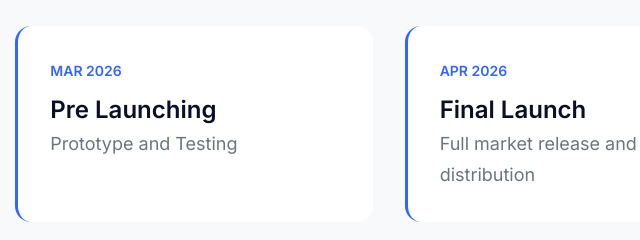
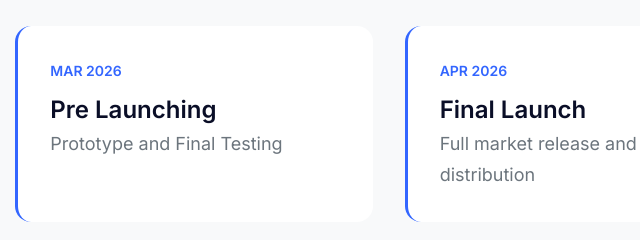
Before and after one commit to RATA0N/The-Final-Project, a plain HTML site: page index.html in a window 1280 px wide. Shown: the part 4440-4680 px from the top of the page, 446-1086 px from the left. Drawn offline with Linux system fonts and the light colour scheme.

Commit message:
Update timeline description for Pre Launching phase

```diff
--- a/index.html
+++ b/index.html
@@ -257,7 +257,7 @@
                 <div class="timeline-card">
                     <div class="timeline-date">MAR 2026</div>
                     <h3>Pre Launching</h3>
-                    <p>Prototype and Testing</p>
+                    <p>Prototype and Final Testing</p>
                 </div>
                 <div class="timeline-card">
                     <div class="timeline-date">APR 2026</div>
```
